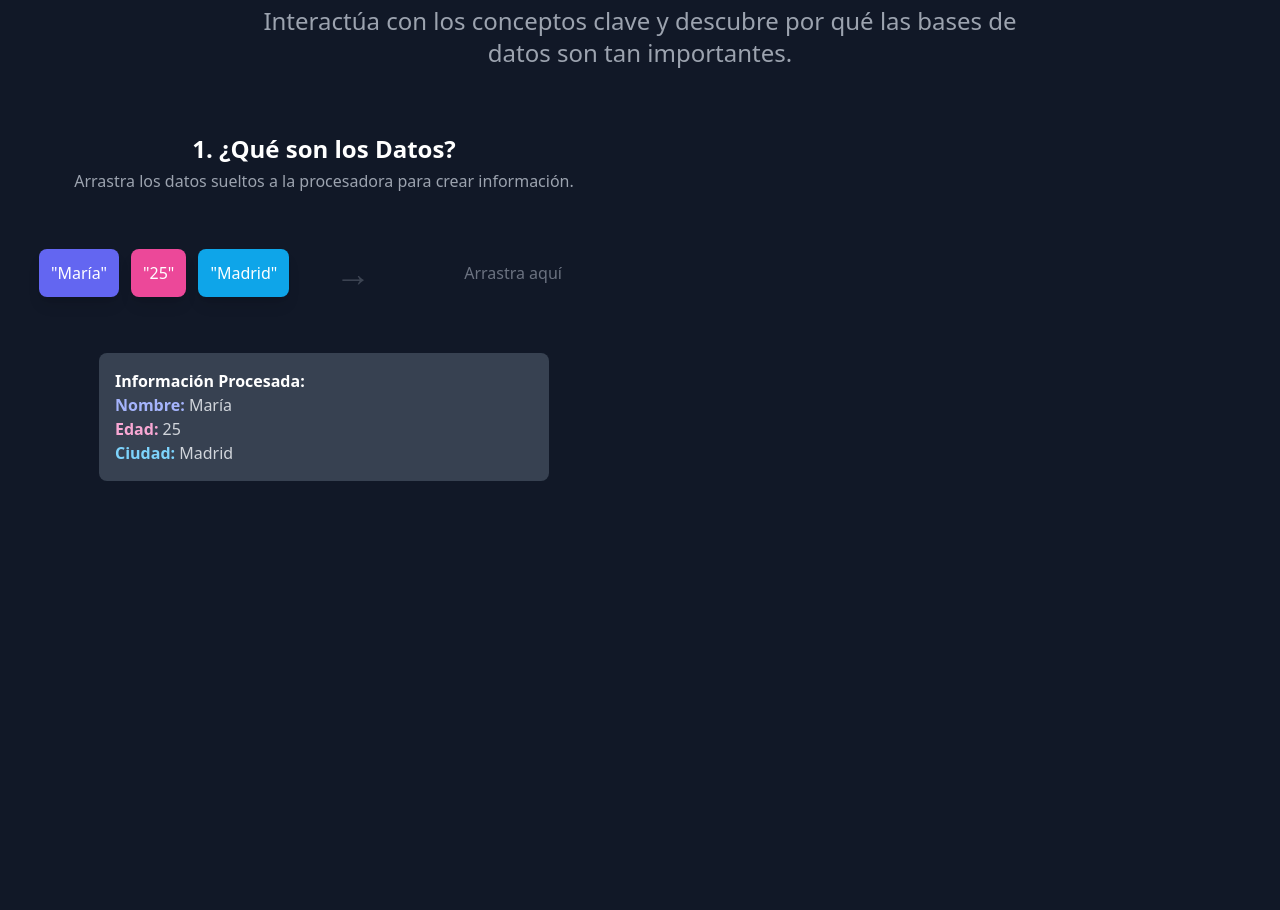
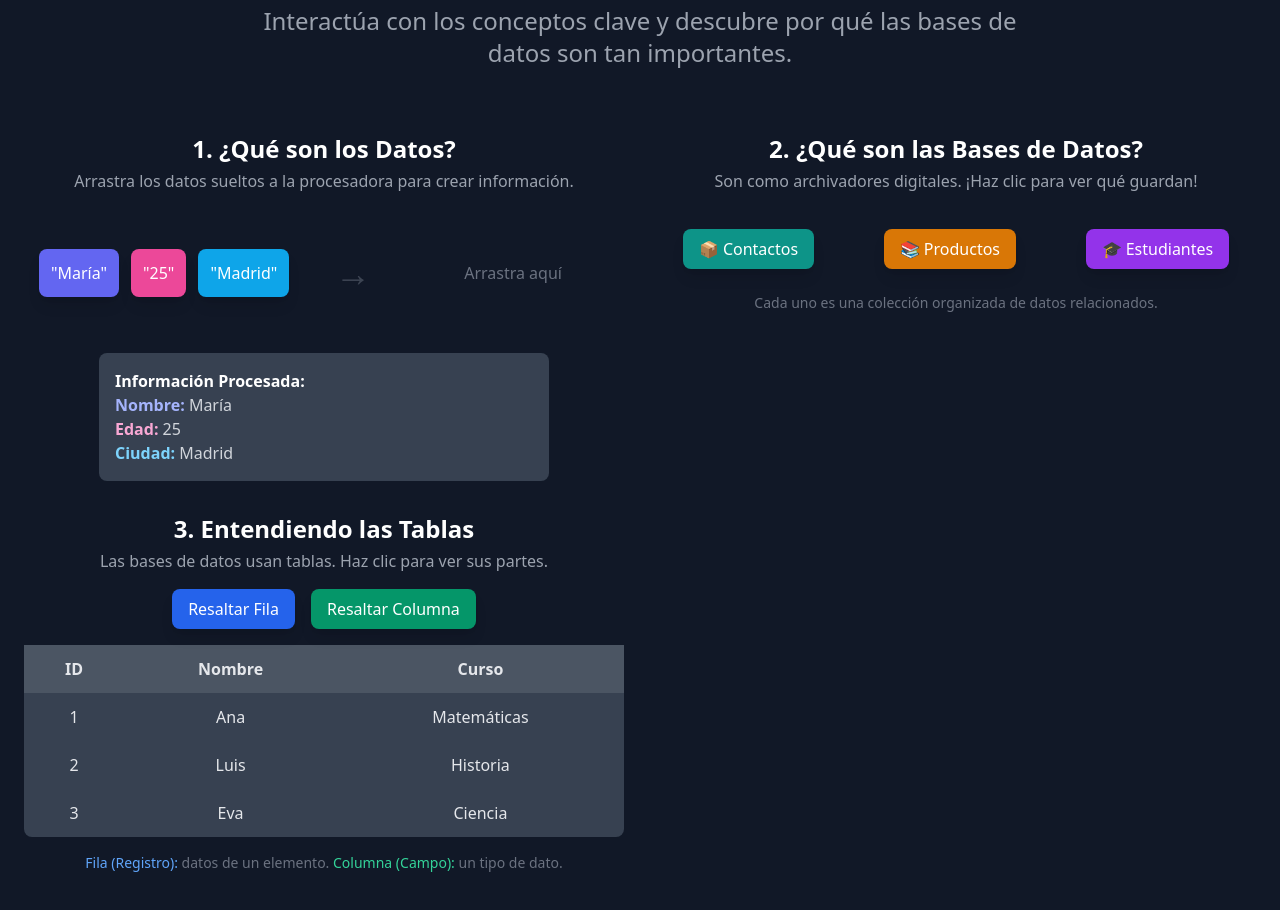
Before and after one commit to JuanpaDCS/web-kingdom, a plain HTML site: page Index.html in a window 1280 px wide. Shown: the part 240-1150 px from the top of the page. Before the commit the page ends 800 px from the top, so only its background shows below. Drawn offline with nearby package versions, Linux system fonts and the light colour scheme.

Commit message:
feat: :construction: Se pusieron los tres modulos
En el modulo 2 se le puso el juego interactivo con la pregunta que ¿son las bases de datos? y en la modulo 3 hay una juego que es con una tabla que se utilizara para resaltar fila y resaltar columnas

Modulo 2 y 3 creados

```diff
--- a/Index.html
+++ b/Index.html
@@ -38,7 +38,6 @@
 
         <div class="grid grid-cols-1 lg:grid-cols-2 gap-8">
 
-            <!-- Módulo 1 -->
             <div class="interactive-module">
                 <h3 class="text-2xl font-bold text-white mb-1 text-center">1. ¿Qué son los Datos?</h3>
                 <p class="text-center text-gray-400 mb-4">Arrastra los datos sueltos a la procesadora para crear información.</p>
@@ -62,3 +61,61 @@
                     </div>
                 </div>
             </div>
+
+            <div class="interactive-module">
+                <h3 class="text-2xl font-bold text-white mb-1 text-center">2. ¿Qué son las Bases de Datos?</h3>
+                <p class="text-center text-gray-400 mb-4">Son como archivadores digitales. ¡Haz clic para ver qué guardan!</p>
+                <div class="flex justify-around items-center gap-4 pt-5">
+                    <div class="text-center">
+                        <button class="db-cabinet-btn bg-teal-600 hover:bg-teal-500 text-white py-2 px-4 rounded-lg shadow-lg transition-transform hover:scale-105" data-target="cabinet-1">📦 Contactos</button>
+                        <div id="cabinet-1" class="hidden mt-2 bg-gray-700 p-3 rounded-md text-sm">Juan Pérez<br>Ana García</div>
+                    </div>
+                    <div class="text-center">
+                        <button class="db-cabinet-btn bg-amber-600 hover:bg-amber-500 text-white py-2 px-4 rounded-lg shadow-lg transition-transform hover:scale-105" data-target="cabinet-2">📚 Productos</button>
+                        <div id="cabinet-2" class="hidden mt-2 bg-gray-700 p-3 rounded-md text-sm">Laptop<br>Mouse</div>
+                    </div>
+                     <div class="text-center">
+                        <button class="db-cabinet-btn bg-purple-600 hover:bg-purple-500 text-white py-2 px-4 rounded-lg shadow-lg transition-transform hover:scale-105" data-target="cabinet-3">🎓 Estudiantes</button>
+                        <div id="cabinet-3" class="hidden mt-2 bg-gray-700 p-3 rounded-md text-sm">Carlos Ruiz<br>Sofia Vera</div>
+                    </div>
+                </div>
+                 <p class="text-center text-gray-500 mt-6 text-sm">Cada uno es una colección organizada de datos relacionados.</p>
+            </div>
+
+            <div class="interactive-module">
+                <h3 class="text-2xl font-bold text-white mb-1 text-center">3. Entendiendo las Tablas</h3>
+                <p class="text-center text-gray-400 mb-4">Las bases de datos usan tablas. Haz clic para ver sus partes.</p>
+                <div class="flex justify-center gap-4 mb-4">
+                    <button id="highlight-row-btn" class="bg-blue-600 hover:bg-blue-500 text-white py-2 px-4 rounded-lg shadow-lg">Resaltar Fila</button>
+                    <button id="highlight-col-btn" class="bg-emerald-600 hover:bg-emerald-500 text-white py-2 px-4 rounded-lg shadow-lg">Resaltar Columna</button>
+                </div>
+                <div class="overflow-x-auto">
+                    <table class="interactive-table w-full text-center bg-gray-700 rounded-lg">
+                        <thead>
+                            <tr class="bg-gray-600">
+                                <th class="p-3">ID</th>
+                                <th class="p-3">Nombre</th>
+                                <th class="p-3">Curso</th>
+                            </tr>
+                        </thead>
+                        <tbody>
+                            <tr>
+                                <td class="p-3">1</td>
+                                <td class="p-3">Ana</td>
+                                <td class="p-3">Matemáticas</td>
+                            </tr>
+                            <tr id="target-row">
+                                <td class="p-3">2</td>
+                                <td class="p-3">Luis</td>
+                                <td class="p-3">Historia</td>
+                            </tr>
+                            <tr>
+                                <td class="p-3">3</td>
+                                <td class="p-3">Eva</td>
+                                <td class="p-3">Ciencia</td>
+                            </tr>
+                        </tbody>
+                    </table>
+                </div>
+                <p class="text-center text-gray-500 mt-4 text-sm"><span class="text-blue-400">Fila (Registro):</span> datos de un elemento. <span class="text-emerald-400">Columna (Campo):</span> un tipo de dato.</p>
+            </div>
```
